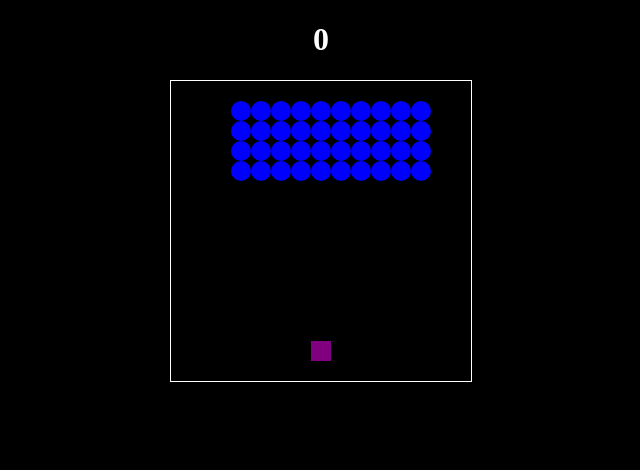
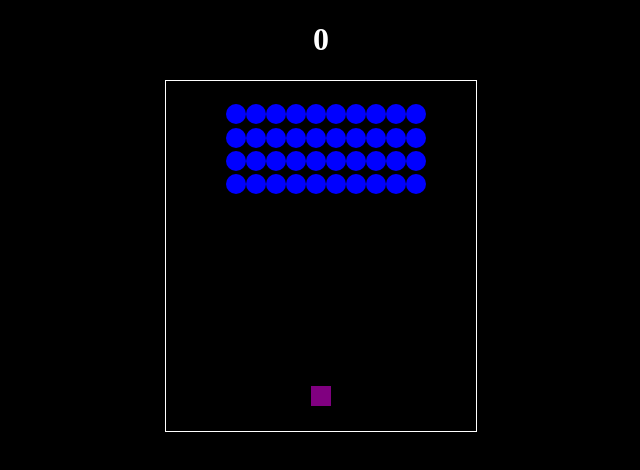
Before and after one commit to andreassenmarvin/Terminate-Me, a plain HTML site: page index.html in a window 1280 px wide. Shown: the whole page, without its empty margins (319-959 px from the left). Drawn offline with Linux system fonts and the light colour scheme.

Commit message:
Modify styles

```diff
--- a/styles.css
+++ b/styles.css
@@ -9,9 +9,9 @@ body {
 }
 
 .grid {
-    width: 300px;
+    width: 310px;
     max-width: 100vw;
-    height: 300px;
+    height: 350px;
     border: solid white 1px;
     display: flex;
     flex-wrap: wrap;
@@ -30,6 +30,7 @@ body {
 
 .shooter {
     background-color: purple;
+    margin: auto;
 }
 
 .laser {
```
